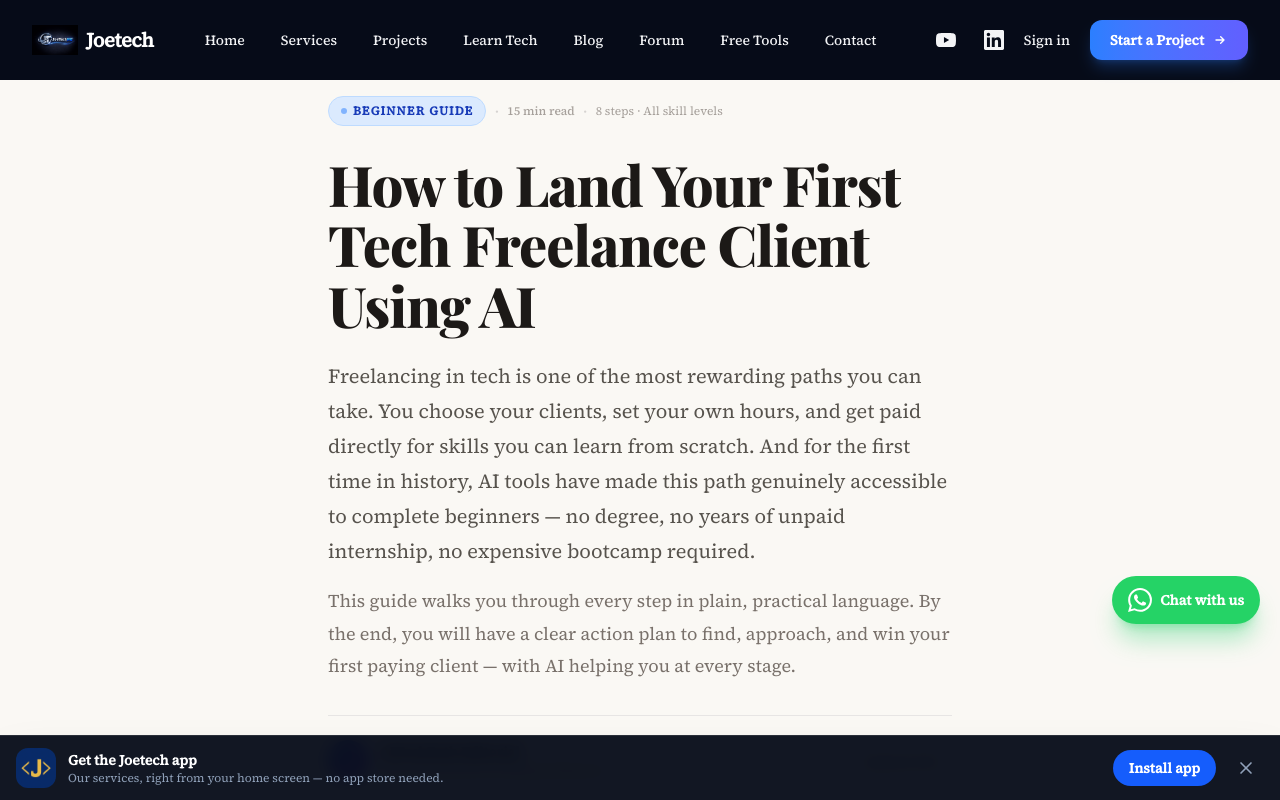
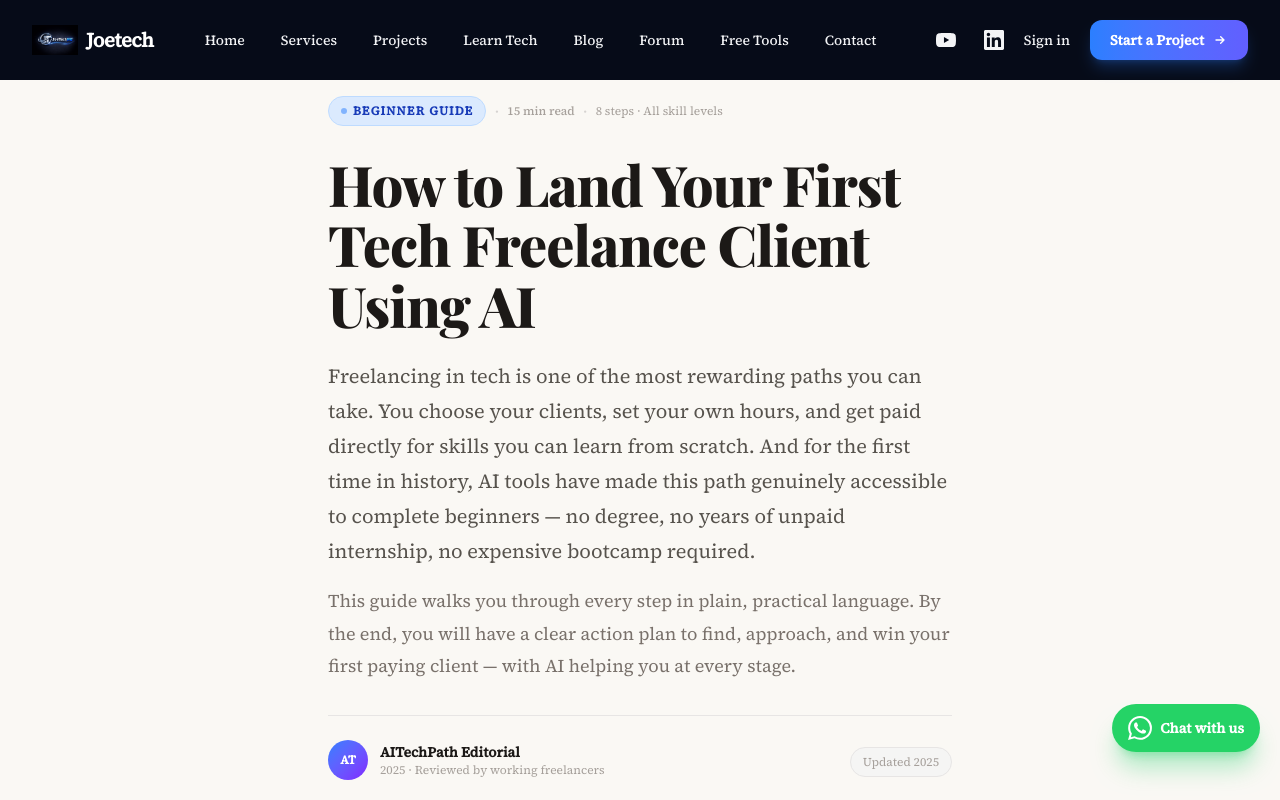
Before and after one commit to JoelionWebDev/joetech, a Next.js app: page /Freelance in a window 1280 px wide. Shown: the top 800 px of the page. Built offline with nearby package versions, Linux system fonts and the light colour scheme.

Commit message:
Remove install-app banner and PWA service worker registration from Navbar

```diff
--- a/app/components/Navbar.jsx
+++ b/app/components/Navbar.jsx
@@ -1,6 +1,6 @@
 "use client";
 import { useState, useEffect, useRef } from "react";
-import { Menu, X, Share } from "lucide-react";
+import { Menu, X } from "lucide-react";
 import Image from "next/image";
 
 const NAV_LINKS = [
@@ -31,13 +31,6 @@ export default function Navbar() {
   const [open, setOpen] = useState(false);
   const [scrolled, setScrolled] = useState(false);
   const [active, setActive] = useState("");
-  const [showInstall, setShowInstall] = useState(false);
-  const [installPrompt, setInstallPrompt] = useState(null);
-  const [isIOS, setIsIOS] = useState(false);
-  const [showInstallHelp, setShowInstallHelp] = useState(false);
-  // Once the visitor taps Install, the banner stays put so the install
-  // steps stay readable instead of vanishing under them.
-  const installInteracted = useRef(false);
   // Draggable WhatsApp button: waPos is the dragged position (left/top in
   // pixels); null means "use the default spot". The position is remembered
   // in localStorage so it stays where the visitor left it.
@@ -54,54 +47,7 @@ export default function Navbar() {
     return () => window.removeEventListener("scroll", onScroll);
   }, []);
 
-  // Install-app banner: appears 4 seconds after the page opens and hides
-  // 30 seconds after it appears (or sooner if dismissed/installed). Once
-  // dismissed it stays hidden for 7 days; never shown inside the installed app.
-  // If the visitor taps Install, the banner stays until they finish, so the
-  // iPhone install steps stay readable.
-  useEffect(() => {
-    if (window.matchMedia("(display-mode: standalone)").matches) return;
-    try {
-      const dismissed = Number(
-        localStorage.getItem("joetech-install-dismissed") || 0,
-      );
-      if (dismissed && Date.now() - dismissed < 7 * 24 * 60 * 60 * 1000)
-        return;
-    } catch {
-      // Storage unavailable — show the banner anyway.
-    }
-    // Register the PWA service worker (separate from the Monetag sw.js).
-    if ("serviceWorker" in navigator) {
-      navigator.serviceWorker.register("/pwa-sw.js").catch(() => {});
-    }
-    setIsIOS(/iphone|ipad|ipod/i.test(window.navigator.userAgent));
-    const onPrompt = (e) => {
-      e.preventDefault();
-      setInstallPrompt(e);
-    };
-    window.addEventListener("beforeinstallprompt", onPrompt);
-    const showTimer = setTimeout(() => setShowInstall(true), 4000);
-    const hideTimer = setTimeout(() => {
-      if (!installInteracted.current) setShowInstall(false);
-    }, 4000 + 30000);
-    return () => {
-      window.removeEventListener("beforeinstallprompt", onPrompt);
-      clearTimeout(showTimer);
-      clearTimeout(hideTimer);
-    };
-  }, []);
 
-  const dismissInstall = () => {
-    setShowInstall(false);
-    try {
-      localStorage.setItem(
-        "joetech-install-dismissed",
-        String(Date.now()),
-      );
-    } catch {
-      // Ignore storage errors.
-    }
-  };
 
   // Load the visitor's saved WhatsApp button position (if any), clamped
   // into the current viewport in case the screen size changed.
@@ -196,30 +142,6 @@ export default function Navbar() {
       e.preventDefault();
       waSuppressClick.current = false;
     }
-  };
-
-  const installApp = async () => {
-    installInteracted.current = true;
-    if (installPrompt) {
-      installPrompt.prompt();
-      const choice = await installPrompt.userChoice.catch(() => null);
-      if (choice && choice.outcome === "accepted") {
-        try {
-          localStorage.setItem(
-            "joetech-install-dismissed",
-            String(Date.now()),
-          );
-        } catch {
-          // Ignore storage errors.
-        }
-      }
-      setInstallPrompt(null);
-      setShowInstall(false);
-      return;
-    }
-    // No native install prompt (iPhone, or a browser without install
-    // support) — show the manual steps instead.
-    setShowInstallHelp(true);
   };
 
   const isActive = (href) =>
@@ -416,11 +338,10 @@ export default function Navbar() {
       </div>
 
       {/* Floating WhatsApp button — draggable; default spot is 3rem (48px)
-          from the bottom, and it lifts above the install banner while the
-          banner is showing so the two never overlap. draggable={false} and
-          the dragstart prevention stop the browser's native link-drag from
-          hijacking the pointer — without them the button only nudges a few
-          pixels and then stops following the pointer. */}
+          from the bottom. draggable={false} and the dragstart prevention
+          stop the browser's native link-drag from hijacking the pointer —
+          without them the button only nudges a few pixels and then stops
+          following the pointer. */}
       <a
         ref={waRef}
         href="https://wa.me/message/RKDWPWCNYQKTG1"
@@ -437,7 +358,7 @@ export default function Navbar() {
         style={waPos ? { left: waPos.x, top: waPos.y } : undefined}
         className={`fixed z-40 flex touch-none items-center gap-2 rounded-full bg-[#25d366] px-4 py-3 text-white shadow-xl shadow-green-500/30 hover:bg-[#1eb856] ${
           waDragging ? "" : "transition-all"
-        } ${waPos ? "" : showInstallHelp ? "bottom-[280px] right-5" : showInstall && !open ? "bottom-44 right-5" : "bottom-12 right-5"}`}
+        } ${waPos ? "" : "bottom-12 right-5"}`}
       >
         <svg className="h-6 w-6" fill="currentColor" viewBox="0 0 24 24">
           <path d="M17.472 14.382c-.297-.149-1.758-.867-2.03-.967-.273-.099-.471-.148-.67.15-.197.297-.767.966-.94 1.164-.173.199-.347.223-.644.075-.297-.15-1.255-.463-2.39-1.475-.883-.788-1.48-1.761-1.653-2.059-.173-.297-.018-.458.13-.606.134-.133.298-.347.446-.52.149-.174.198-.298.298-.497.099-.198.05-.371-.025-.52-.075-.149-.669-1.612-.916-2.207-.242-.579-.487-.5-.669-.51-.173-.008-.371-.01-.57-.01-.198 0-.52.074-.792.372-.272.297-1.04 1.016-1.04 2.479 0 1.462 1.065 2.875 1.213 3.074.149.198 2.096 3.2 5.077 4.487.709.306 1.262.489 1.694.625.712.227 1.36.195 1.871.118.571-.085 1.758-.719 2.006-1.413.248-.694.248-1.289.173-1.413-.074-.124-.272-.198-.57-.347m-5.421 7.403h-.004a9.87 9.87 0 01-5.031-1.378l-.361-.214-3.741.982.998-3.648-.235-.374a9.86 9.86 0 01-1.51-5.26c.001-5.45 4.436-9.884 9.888-9.884 2.64 0 5.122 1.03 6.988 2.898a9.825 9.825 0 012.893 6.994c-.003 5.45-4.437 9.884-9.885 9.884m8.413-18.297A11.815 11.815 0 0012.05 0C5.495 0 .16 5.335.157 11.892c0 2.096.547 4.142 1.588 5.945L.057 24l6.305-1.654a11.882 11.882 0 005.683 1.448h.005c6.554 0 11.89-5.335 11.893-11.893a11.821 11.821 0 00-3.48-8.413Z" />
@@ -447,119 +368,6 @@ export default function Navbar() {
         </span>
       </a>
 
-      {/* Install-app banner — bottom bar, hidden while the mobile menu is open */}
-      {showInstall && !open && (
-        <div className="fixed inset-x-0 bottom-0 z-40 border-t border-white/10 bg-[#060b18]/95 px-4 py-3 shadow-2xl backdrop-blur">
-          <div className="mx-auto flex max-w-7xl items-center gap-3">
-            {/* The app icon is tappable too — it starts the install flow. */}
-            <button
-              onClick={installApp}
-              aria-label="Install the Joetech app"
-              className="shrink-0 rounded-xl transition-transform hover:scale-105"
-            >
-              <Image
-                src="/icons/icon-192.png"
-                alt="Joetech app icon"
-                width={40}
-                height={40}
-                className="h-10 w-10 rounded-xl"
-              />
-            </button>
-            <div className="min-w-0 flex-1">
-              <p className="truncate text-sm font-semibold text-white">
-                Get the Joetech app
-              </p>
-              <p className="truncate text-xs text-slate-400">
-                Our services, right from your home screen — no app store
-                needed.
-              </p>
-            </div>
-            {showInstallHelp ? (
-              <button
-                onClick={dismissInstall}
-                className="shrink-0 rounded-full bg-blue-600 px-4 py-2 text-sm font-semibold text-white transition-colors hover:bg-blue-500"
-              >
-                Got it
-              </button>
-            ) : (
-              <button
-                onClick={installApp}
-                className="shrink-0 rounded-full bg-blue-600 px-4 py-2 text-sm font-semibold text-white transition-colors hover:bg-blue-500"
-              >
-                {isIOS ? "Install on iPhone" : "Install app"}
-              </button>
-            )}
-            <button
-              onClick={dismissInstall}
-              aria-label="Dismiss"
-              className="shrink-0 rounded-full p-2 text-slate-400 transition-colors hover:bg-white/10 hover:text-white"
-            >
-              <X className="h-5 w-5" />
-            </button>
-          </div>
-          {/* iPhone (and browsers without one-tap install) get a clear,
-              unmissable step card instead of one small line of text. */}
-          {showInstallHelp && (
-            <div className="mx-auto mt-3 max-w-7xl rounded-2xl border border-blue-500/30 bg-blue-500/10 p-4">
-              <p className="mb-2 flex items-center gap-2 text-sm font-semibold text-white">
-                <Share className="h-4 w-4 shrink-0 text-blue-400" />
-                {isIOS ?
-                  "Install on iPhone — 3 quick steps"
-                : "Install the app — 3 quick steps"}
-              </p>
-              <ol className="space-y-1.5 text-sm leading-relaxed text-slate-200">
-                {isIOS ?
-                  <>
-                    <li>
-                      <span className="font-semibold text-white">1.</span>{" "}
-                      Tap the{" "}
-                      <span className="font-semibold text-white">Share</span>{" "}
-                      button at the bottom of Safari (the square with an
-                      arrow pointing up).
-                    </li>
-                    <li>
-                      <span className="font-semibold text-white">2.</span>{" "}
-                      Scroll down and tap{" "}
-                      <span className="font-semibold text-white">
-                        “Add to Home Screen”
-                      </span>
-                      .
-                    </li>
-                    <li>
-                      <span className="font-semibold text-white">3.</span>{" "}
-                      Tap{" "}
-                      <span className="font-semibold text-white">Add</span>{" "}
-                      at the top right — Joetech will appear on your home
-                      screen.
-                    </li>
-                  </>
-                : <>
-                    <li>
-                      <span className="font-semibold text-white">1.</span>{" "}
-                      Tap the menu{" "}
-                      <span className="font-semibold text-white">(⋮)</span>{" "}
-                      at the top right of your browser.
-                    </li>
-                    <li>
-                      <span className="font-semibold text-white">2.</span>{" "}
-                      Tap{" "}
-                      <span className="font-semibold text-white">
-                        “Install app”
-                      </span>{" "}
-                      (or “Add to Home screen”).
-                    </li>
-                    <li>
-                      <span className="font-semibold text-white">3.</span>{" "}
-                      Joetech will appear on your home screen — open it like
-                      any app.
-                    </li>
-                  </>
-                }
-              </ol>
-            </div>
-          )}
-        </div>
-      )}
     </header>
   );
 }
```
